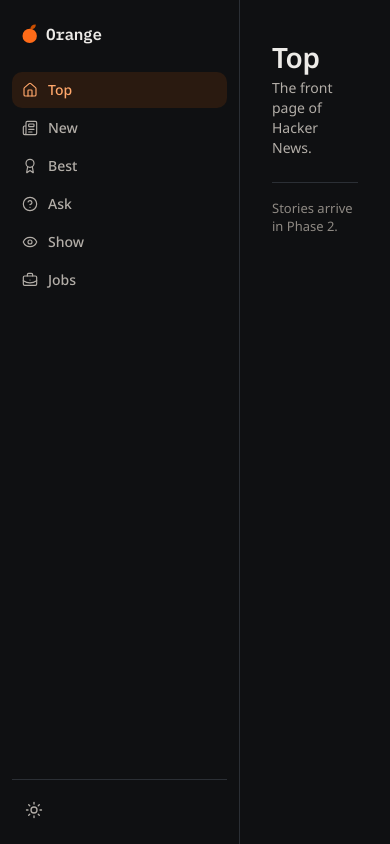
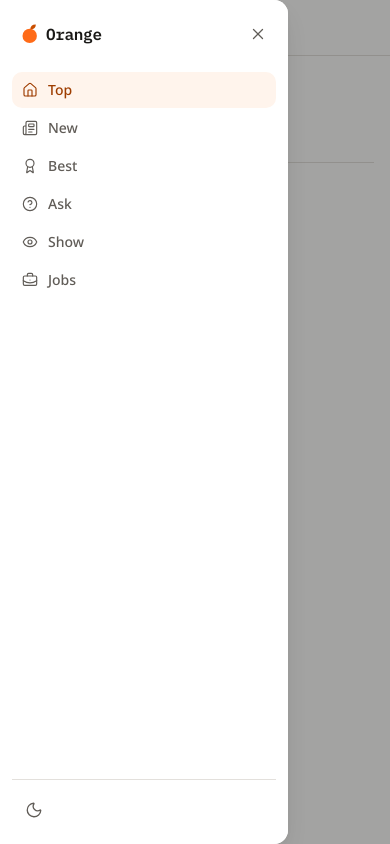
Before and after one commit to mrghasemi1992/orange, a Next.js app: page / in a window 390 px wide. Both pictures are taken after a click on the button "Open navigation". Built offline with nearby package versions, Linux system fonts and the light colour scheme.

Commit message:
feat: add mobile top bar and navigation drawer
Co-Authored-By: Claude Opus 5.5 <noreply@anthropic.com>

```diff
--- a/src/components/app-shell/index.tsx
+++ b/src/components/app-shell/index.tsx
@@ -1,5 +1,6 @@
 import type { ReactNode } from "react";
 
+import { MobileNav, MobileNavClose } from "@/components/mobile-nav";
 import { Sidebar } from "@/components/sidebar";
 
 import styles from "./styles.module.css";
@@ -8,7 +9,7 @@ type AppShellProps = {
   children: ReactNode;
 };
 
-/** Skip link, sidebar and the main content column. Every page, including loading and error states, renders inside it. */
+/** Skip link, sidebar (top bar and drawer on mobile) and the main content column. Every page, including loading and error states, renders inside it. */
 export function AppShell({ children }: AppShellProps) {
   return (
     <>
@@ -16,6 +17,10 @@ export function AppShell({ children }: AppShellProps) {
         Skip to content
       </a>
       <div className={styles.root}>
+        <MobileNav
+          className={styles.topbar}
+          drawer={<Sidebar variant="drawer" action={<MobileNavClose />} />}
+        />
         <Sidebar className={styles.sidebar} />
         {/* tabIndex lets the skip link move focus here, not only scroll. */}
         <main id="main" tabIndex={-1} className={styles.main}>
--- a/src/components/app-shell/styles.module.css
+++ b/src/components/app-shell/styles.module.css
@@ -25,19 +25,38 @@
 }
 
 .root {
-  display: grid;
-  grid-template-columns: var(--sidebar-width) minmax(0, 1fr);
   min-height: 100dvh;
 }
 
-.sidebar {
-  position: sticky;
-  top: 0;
-  height: 100dvh;
+/* Two classes, so these win over the components' own display rules regardless of CSS order. */
+.root .sidebar {
+  display: none;
 }
 
 .main {
-  padding: var(--space-10) var(--gutter-desktop);
+  padding: var(--space-6) var(--gutter-mobile);
+}
+
+@media (--nav-desktop) {
+  .root {
+    display: grid;
+    grid-template-columns: var(--sidebar-width) minmax(0, 1fr);
+  }
+
+  .root .topbar {
+    display: none;
+  }
+
+  .root .sidebar {
+    position: sticky;
+    top: 0;
+    display: flex;
+    height: 100dvh;
+  }
+
+  .main {
+    padding: var(--space-10) var(--gutter-desktop);
+  }
 }
 
 /* The skip link focuses main; the container itself needs no ring. */
--- /dev/null
+++ b/src/components/mobile-nav/index.tsx
@@ -0,0 +1,124 @@
+"use client";
+
+import { Dialog } from "@base-ui/react/dialog";
+import { MenuIcon, XIcon } from "lucide-react";
+import NextLink from "next/link";
+import { usePathname } from "next/navigation";
+import {
+  createContext,
+  useContext,
+  useEffect,
+  useRef,
+  useState,
+  type MouseEvent,
+  type ReactNode,
+  type RefObject,
+} from "react";
+
+import { IconButton } from "@/components/ui/icon-button";
+import { Logo } from "@/components/ui/logo";
+import { NAV_DESKTOP_QUERY } from "@/constants/media";
+import { cx } from "@/utils/cx";
+
+import styles from "./styles.module.css";
+
+type MobileNavProps = {
+  /** The drawer content: the sidebar with <MobileNavClose /> as its action. */
+  drawer: ReactNode;
+  /** Start with the drawer open, for stories. */
+  defaultOpen?: boolean;
+  className?: string;
+};
+
+/** The close button's ref, so the drawer can focus it on open. */
+const CloseButtonContext =
+  createContext<RefObject<HTMLButtonElement | null> | null>(null);
+
+/**
+ * The top bar below the --nav-mobile breakpoint: a menu button and the logo. The menu button opens
+ * the sidebar in a drawer (Base UI Dialog), which traps focus, closes on Escape, the scrim, the
+ * close button, a link click and a route change, and returns focus to the menu button.
+ */
+export function MobileNav({
+  drawer,
+  defaultOpen = false,
+  className,
+}: MobileNavProps) {
+  const [open, setOpen] = useState(defaultOpen);
+  const closeButtonRef = useRef<HTMLButtonElement>(null);
+
+  // Close on route change, for example browser back while the drawer is open.
+  const pathname = usePathname();
+  const [previousPathname, setPreviousPathname] = useState(pathname);
+  if (pathname !== previousPathname) {
+    setPreviousPathname(pathname);
+    setOpen(false);
+  }
+
+  // The drawer only exists on small screens. Close it if the window grows past the breakpoint.
+  useEffect(() => {
+    const query = window.matchMedia(NAV_DESKTOP_QUERY);
+    const closeOnDesktop = () => {
+      if (query.matches) setOpen(false);
+    };
+    query.addEventListener("change", closeOnDesktop);
+    return () => query.removeEventListener("change", closeOnDesktop);
+  }, []);
+
+  // A click on any link closes the drawer, including the link to the current page.
+  const closeOnLinkClick = (event: MouseEvent<HTMLElement>) => {
+    if (event.target instanceof Element && event.target.closest("a[href]"))
+      setOpen(false);
+  };
+
+  return (
+    <Dialog.Root open={open} onOpenChange={setOpen}>
+      <header className={cx(styles.topbar, className)}>
+        <Dialog.Trigger
+          render={
+            <IconButton
+              icon={MenuIcon}
+              label="Open navigation"
+              tooltip={false}
+            />
+          }
+        />
+        <NextLink
+          href="/"
+          className={styles.home}
+          aria-label="Orange, go to Top"
+        >
+          <Logo size="sm" />
+        </NextLink>
+      </header>
+
+      <Dialog.Portal>
+        <Dialog.Backdrop className={styles.backdrop} />
+        <Dialog.Popup
+          className={styles.drawer}
+          aria-label="Navigation"
+          initialFocus={closeButtonRef}
+          onClick={closeOnLinkClick}
+        >
+          <CloseButtonContext value={closeButtonRef}>
+            {drawer}
+          </CloseButtonContext>
+        </Dialog.Popup>
+      </Dialog.Portal>
+    </Dialog.Root>
+  );
+}
+
+/** The drawer's close button. Render it inside the drawer content, next to the logo. */
+export function MobileNavClose() {
+  const ref = useContext(CloseButtonContext);
+
+  return (
+    <Dialog.Close
+      ref={ref}
+      render={
+        <IconButton icon={XIcon} label="Close navigation" tooltip={false} />
+      }
+    />
+  );
+}
--- /dev/null
+++ b/src/components/mobile-nav/styles.module.css
@@ -0,0 +1,70 @@
+.topbar {
+  position: sticky;
+  top: 0;
+  z-index: var(--z-topbar);
+  display: flex;
+  align-items: center;
+  gap: var(--space-1);
+  height: var(--topbar-height);
+  padding: 0 var(--space-2);
+  border-bottom: var(--border-width) solid var(--border);
+  background: var(--bg);
+}
+
+.home {
+  display: flex;
+  align-items: center;
+  height: var(--control-height-md);
+  padding: 0 var(--space-1);
+  border-radius: var(--radius-md);
+  color: var(--text);
+  text-decoration: none;
+  transition: box-shadow var(--dur-fast) var(--ease-out);
+}
+
+.home:hover {
+  color: var(--text);
+}
+
+.home:focus-visible {
+  outline: none;
+  box-shadow: var(--shadow-focus);
+}
+
+/* Scrim fades, panel slides in from the left. Duration tokens are 0ms under reduced motion. */
+
+.backdrop {
+  position: fixed;
+  inset: 0;
+  z-index: var(--z-drawer);
+  background: var(--overlay);
+  transition: opacity var(--dur-base) var(--ease-out);
+}
+
+.backdrop[data-starting-style],
+.backdrop[data-ending-style] {
+  opacity: 0;
+}
+
+.drawer {
+  position: fixed;
+  top: 0;
+  bottom: 0;
+  left: 0;
+  z-index: var(--z-drawer);
+  width: var(--drawer-width);
+  overflow-y: auto;
+  border-radius: 0 var(--radius-xl) var(--radius-xl) 0;
+  background: var(--surface-raised);
+  box-shadow: var(--shadow-lg);
+  transition: transform var(--dur-slow) var(--ease-out);
+}
+
+.drawer[data-starting-style],
+.drawer[data-ending-style] {
+  transform: translateX(-100%);
+}
+
+.drawer:focus-visible {
+  outline: none;
+}
--- /dev/null
+++ b/src/constants/media.ts
@@ -0,0 +1,5 @@
+/**
+ * Media queries for JavaScript (matchMedia). CSS uses the @custom-media rules in
+ * src/styles/media.css; keep these values in sync with them.
+ */
+export const NAV_DESKTOP_QUERY = "(width >= 48rem)";
--- a/src/styles/media.css
+++ b/src/styles/media.css
@@ -1,6 +1,7 @@
 /*
  * Breakpoints. CSS variables don't work inside @media, so they are @custom-media rules.
  * postcss.config.mjs injects this file into every CSS file: use `@media (--nav-mobile)`.
+ * JavaScript (matchMedia) reads the same values from src/constants/media.ts; keep them in sync.
  */
 
 /* Below this width the sidebar becomes a top bar with a drawer. */
--- a/src/styles/tokens/components.css
+++ b/src/styles/tokens/components.css
@@ -12,6 +12,8 @@
   --nav-item-gap: 10px;
   --sidebar-padding: var(--space-4) var(--space-3);
   --sidebar-footer-padding: var(--space-3) var(--space-1) 0;
+  --z-topbar: 10;
+  --z-drawer: 30; /* below --z-tooltip, so the drawer's toggle tooltip shows */
   --z-skip-link: 50;
   /* --accent-text on --accent-subtle is about 4.3:1 in light, just under AA; one step deeper passes. */
   --nav-active-text: var(--accent-text-hover);
```
Also changed, not shown: 1 other file (tests, documents, lock files or other folders).
